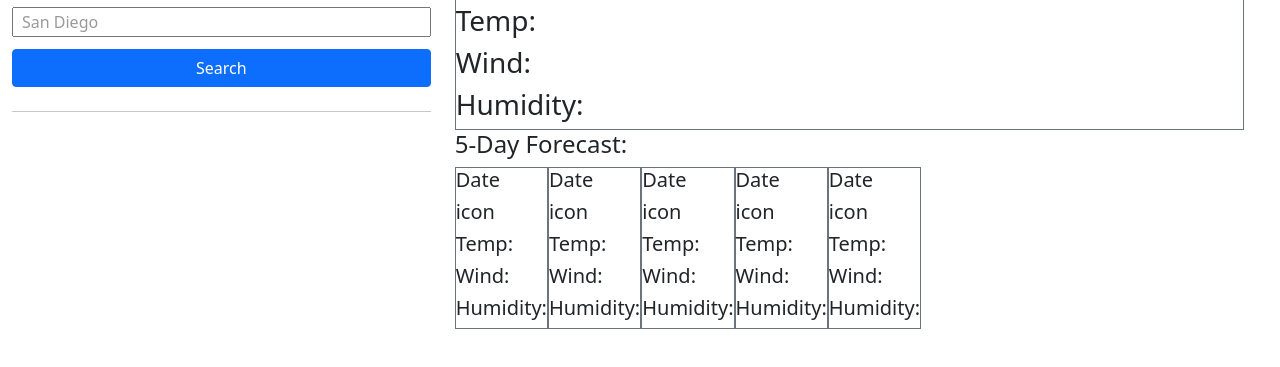
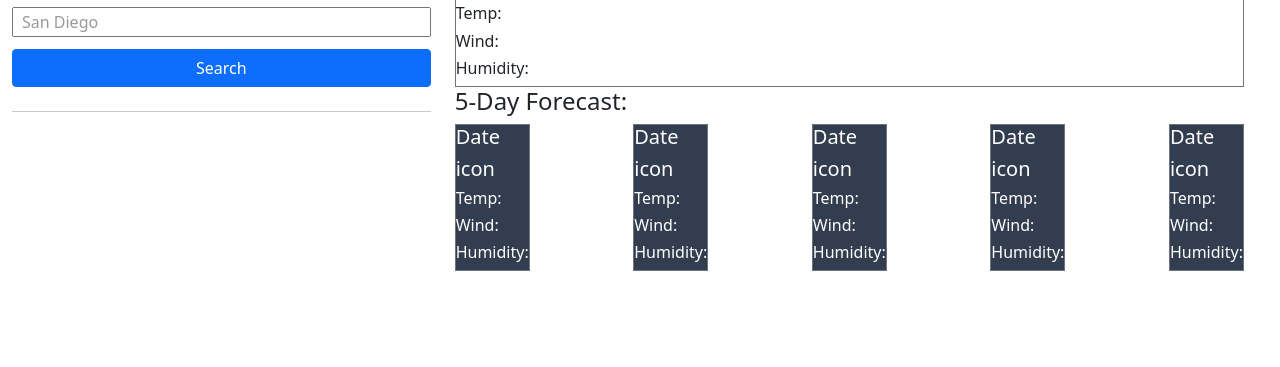
Before and after one commit to Roesnware/module-six-challenge, a plain HTML site: page index.html in a window 1280 px wide. Shown: the part 99-466 px from the top of the page. Drawn offline with nearby package versions, Linux system fonts and the light colour scheme.

Commit message:
styling 5 day forrecast boxes

```diff
--- a/assets/css/styles.css
+++ b/assets/css/styles.css
@@ -10,6 +10,11 @@ h1 {
     background-color: #465AB8;
 }
 
+.forecast-box {
+    background-color: #323D4F;
+    color: white;
+}
+
 /* id selectors */
 #header {
     background-image: linear-gradient(to right, #465AB8, #261360);
@@ -18,3 +23,15 @@ h1 {
 #search-bar::placeholder {
     color: rgb(155, 153, 153);
 }
+
+#data-text h3 {
+    font-size: 1rem;
+}
+
+#data-text h5 {
+    font-size: 1rem;
+}
+
+#forecast-flex {
+    justify-content: space-between;
+}
--- a/index.html
+++ b/index.html
@@ -42,8 +42,8 @@
             </section>
             <section>
                 <h4>5-Day Forecast: </h4>
-                <section class="d-flex flex-row">
-                    <div class="border border-secondary">
+                <section class="d-flex flex-row" id="forecast-flex">
+                    <div class="border border-secondary forecast-box">
                         <h5>Date </h5>
                         <h5>icon</h5>
                         <section id="data-text">
@@ -52,7 +52,7 @@
                             <h5>Humidity: </h5>
                         </section>
                     </div>
-                    <div class="border border-secondary">
+                    <div class="border border-secondary forecast-box">
                         <h5>Date </h5>
                         <h5>icon</h5>
                         <section id="data-text">
@@ -61,7 +61,7 @@
                             <h5>Humidity: </h5>
                         </section>
                     </div>
-                    <div class="border border-secondary">
+                    <div class="border border-secondary forecast-box">
                         <h5>Date </h5>
                         <h5>icon</h5>
                         <section id="data-text">
@@ -70,7 +70,7 @@
                             <h5>Humidity: </h5>
                         </section>
                     </div>
-                    <div class="border border-secondary">
+                    <div class="border border-secondary forecast-box">
                         <h5>Date </h5>
                         <h5>icon</h5>
                         <section id="data-text">
@@ -79,7 +79,7 @@
                             <h5>Humidity: </h5>
                         </section>
                     </div>
-                    <div class="border border-secondary">
+                    <div class="border border-secondary forecast-box">
                         <h5>Date </h5>
                         <h5>icon</h5>
                         <section id="data-text">
```
